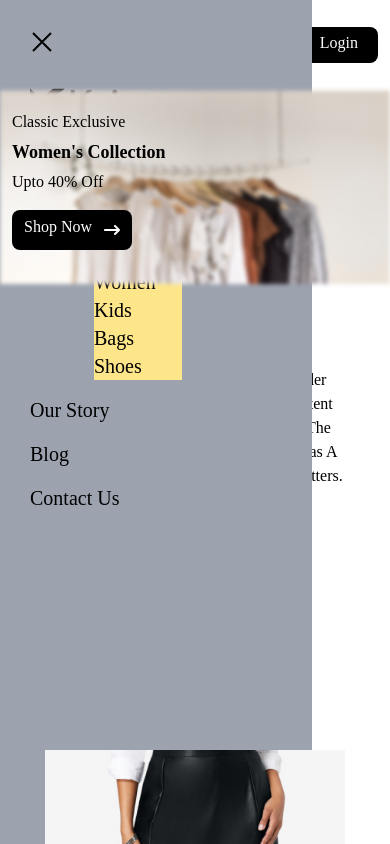
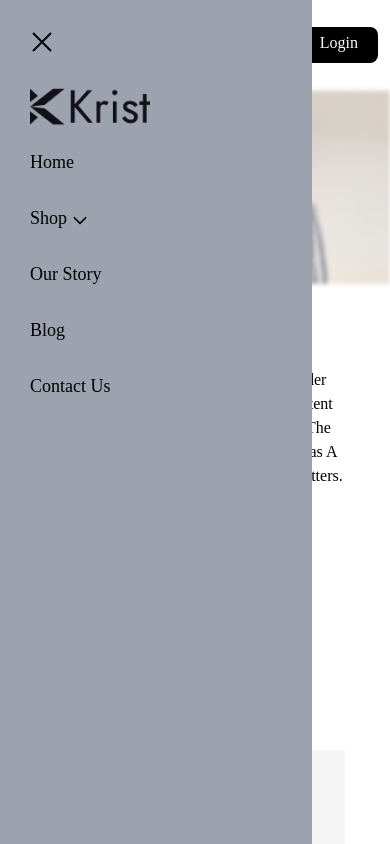
Before and after one commit to Melikamsa/shop, a Next.js app: page / in a window 390 px wide. Both pictures are taken after a click on the button 273 px from the left and 44 px from the top of the page. Shown: the top 844 px of the page. Built offline with nearby package versions, Linux system fonts and the light colour scheme.

Commit message:
create accordion in menu and header

```diff
--- a/app/products/page.jsx
+++ b/app/products/page.jsx
@@ -6,7 +6,7 @@ const Products = () => {
   const [product, setProduct] = useState([]);
 
   useEffect(() => {
-    fetch("https://api.escuelajs.co/api/v1/products")
+    fetch("https://6638e1b44253a866a24f88d2.mockapi.io/products")
       .then((Response) => Response.json())
       .then((Result) => setProduct(Result))
       .catch((err) => console.log(err));
@@ -17,7 +17,11 @@ const Products = () => {
       {product.map((data) => {
         return (
           <>
-            <Image width={320} height={320} alt={"img"} src={data.image} />
+          <p>{data.title}</p>
+          <p>{data.price} $</p>
+          <p>{data.colors}</p>
+
+            <Image width={320} height={320} alt={"img"} src={data.images} />
           </>
         );
       })}
--- a/components/Header/HamburgerMenu/HamburgerMenu.jsx
+++ b/components/Header/HamburgerMenu/HamburgerMenu.jsx
@@ -3,13 +3,16 @@ import React from "react";
 import Shop from "../Shop";
 import { GrClose } from "react-icons/gr";
 import { PiCaretDownBold } from "react-icons/pi";
-
+import { useState } from "react";
+import Accordion from "@/components/Accordion";
 import Image from "next/image";
 import Link from "next/link";
 
 const HamburgerMenu = ({ setShow }) => {
+  const [showShop, setShowShop] = useState(false);
+
   return (
-    <section className="md:hidden">
+    <section className="md:hidden z-10">
       <div className="p-[30px] w-[80%] h-screen fixed top-0 left-0 bg-gray-400">
         <button
           className="text-2xl mb-3 text-black"
@@ -29,22 +32,37 @@ const HamburgerMenu = ({ setShow }) => {
           </Link>
         </div>
 
-        <div onClick={() => false}>
-          <ul className="text-xl my-5 flex flex-col gap-4">
+        <ul className=" flex flex-col w-[120px] justify-between text gap-7 text-lg">
           <li>
             <Link href="/">home</Link>
           </li>
 
+          <section>
+            <Accordion
+              isOpenStatus={setShowShop}
+              AccordionHeader={
                 <li
-              className="flex items-center gap-2 cursor-pointer"
+                  className="flex items-center gap-1 cursor-pointer"
                   onClick={() => {
+                    setShowShop(true);
                     console.log("click shod");
                   }}
                 >
                   <Link href="/">shop</Link>
-              <PiCaretDownBold className="mt-2" />
+                  <span className={`mt-1  ${showShop ? "-rotate-90" : ""}`}>
+                    <PiCaretDownBold />
+                  </span>
                 </li>
-            <Shop />
+              }
+            >
+              {showShop ? (
+                <div className="absolute left-28 bottom-5">
+                  <Shop setShow={setShowShop} />
+                </div>
+              ) : null}
+            </Accordion>
+          </section>
+
           <li>
             <Link href="/">our story</Link>
           </li>
@@ -56,7 +74,6 @@ const HamburgerMenu = ({ setShow }) => {
           </li>
         </ul>
       </div>
-      </div>
     </section>
   );
 };
--- a/components/Header/Shop/index.jsx
+++ b/components/Header/Shop/index.jsx
@@ -3,22 +3,31 @@ import React from "react";
 
 const Shop = () => {
   return (
-    <div className="w-[35%] bg-amber-200 ml-16">
-      <ul>
+    <div className="p-3 rounded-lg bg-black text-white absolute">
+      <ul className="flex flex-col gap-4">
         <Link href="/">
-          <li>men</li>
+          <li>jewellery</li>
+        </Link>
+        <Link href="/">
+          <li>Bracelets</li>
+        </Link>
+        <Link href="/">
+          <li>hat</li>
+        </Link>
+        <Link href="/">
+          <li>Belts</li>
         </Link>
         <Link href="/">
           <li>women</li>
         </Link>
         <Link href="/">
-          <li>kids</li>
+          <li>bag</li>
         </Link>
         <Link href="/">
-          <li>bags</li>
+          <li>boot</li>
         </Link>
         <Link href="/">
-          <li>shoes</li>
+          <li>Jean</li>
         </Link>
       </ul>
     </div>
--- a/components/Header/index.jsx
+++ b/components/Header/index.jsx
@@ -6,32 +6,49 @@ import Link from "next/link";
 import Image from "next/image";
 import Shop from "./Shop";
 import { useState } from "react";
+import Accordion from "../Accordion";
+import "@/styles/components/Header.scss";
 
 const Header = () => {
   const [showMenu, setShowMenu] = useState(false);
   const [showShop, setShowShop] = useState(false);
 
   return (
-    <section className="header flex items-center justify-between py-5 px-3 lg:px-6">
+    <section className="header py-5 px-3 lg:px-6">
       <Link href="/">
         <Image src="/LogoTextBlack.png" alt="logo" width={120} height={110} />
       </Link>
 
-      <ul className="menu max-md:hidden flex items-center justify-between gap-6 lg:gap-10 lg:text-xl xl:text-2xl">
+      <ul className="menu">
         <li>
           <Link href="/">home</Link>
         </li>
+
+        <section>
+          <Accordion
+            isOpenStatus={setShowShop}
+            AccordionHeader={
               <li
-          className="flex items-center gap-1 cursor-pointer"
+                className="flex items-center gap-1 cursor-pointer "
                 onClick={() => {
                   setShowShop(true);
                   console.log("click shod");
                 }}
               >
                 <Link href="/">shop</Link>
-          <PiCaretDownBold className="mt-1" />
+                <span className={`mt-1 ${showShop ? "rotate-180" : ""}`}>
+                  <PiCaretDownBold />
+                </span>
               </li>
-        {showShop ? <Shop setShow={setShowShop} /> : null}
+            }
+          >
+            {showShop ? (
+              <div className="absolute top-12">
+                <Shop setShow={setShowShop} />
+              </div>
+            ) : null}
+          </Accordion>
+        </section>
 
         <li>
           <Link href="/">our story</Link>
@@ -44,8 +61,8 @@ const Header = () => {
         </li>
       </ul>
 
-      <section className="left flex items-center gap-2 lg:gap-5">
-        <div className="icons max-sm:hidden text-2xl xl:text-3xl flex items-center gap-2 lg:gap-3">
+      <section className="left ">
+        <div className="icons ">
           <button>
             <PiShoppingBag />
           </button>
--- a/styles/components/Header.scss
+++ b/styles/components/Header.scss
@@ -1,17 +1,17 @@
-// @layer component {
-//   .header {
-//     @apply ;
-//   }
+@layer component {
+  .header {
+    @apply flex items-center justify-between;
+  }
 
-//   .header .menu {
-//     @apply ;
-//   }
+  .header .menu {
+    @apply max-md:hidden flex items-center justify-between gap-6 lg:gap-10 lg:text-xl xl:text-2xl;
+  }
 
-//   .header .left {
-//     @apply ;
-//   }
+  .header .left {
+    @apply flex items-center gap-2 lg:gap-5;
+  }
 
-//   .header .left .icons {
-//     @apply ;
-//   }
-// }
+  .header .left .icons {
+    @apply max-sm:hidden text-3xl 2xl:text-4xl flex items-center gap-2 lg:gap-3;
+  }
+}
```
Lines whose indentation alone changed are shown as unchanged.
